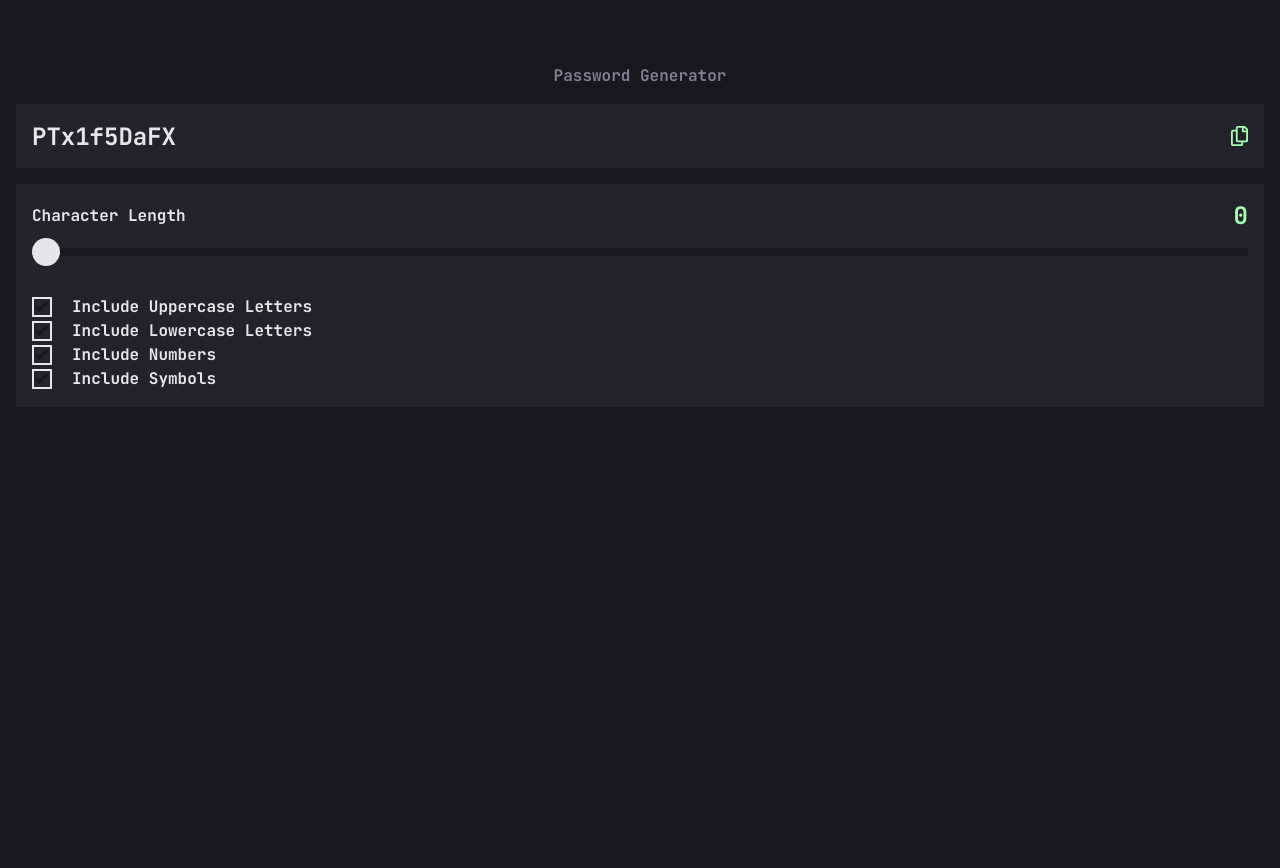
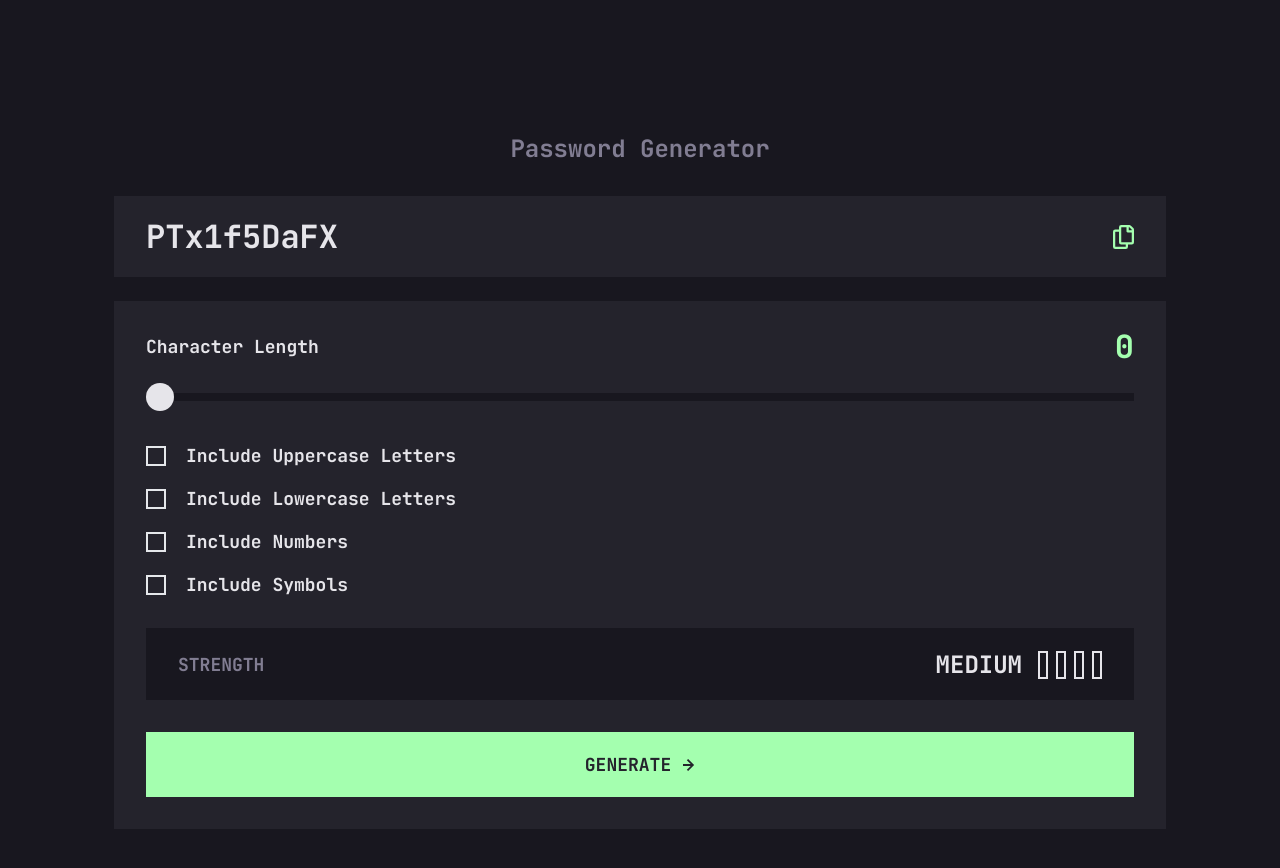
Before and after one commit to aneiqu/password-generator, a React (Vite) app: page / in a window 1280 px wide. Shown: the top 868 px of the page. Before the commit the page ends 800 px from the top, so only its background shows below. Built offline with nearby package versions, Linux system fonts and the light colour scheme.

Commit message:
added responsivity

```diff
--- a/src/App.tsx
+++ b/src/App.tsx
@@ -1,29 +1,38 @@
 import { useState } from "react";
 import "./App.css";
+import arrowRightIcon from "./assets/images/icon-arrow-right.svg";
 import copyIcon from "./assets/images/icon-copy.svg";
 import Option from "./components/generationOption";
+import PasswordStrength from "./components/passwordStrength";
 
 function App() {
   const [sliderValue, setSliderValue] = useState<number>(0);
+  // eslint-disable-next-line @typescript-eslint/no-explicit-any
+  const [options, setOptions] = useState<any>({
+    uppercase: false,
+    lowercase: false,
+    numbers: false,
+    symbols: false,
+  });
 
   return (
     <div className='font-JetBrains text-aWhite'>
-      <div className='flex flex-col gap-4 px-4 py-16'>
-        <div className='flex justify-center text-grey'>
-          <p className='text-base'>Password Generator</p>
+      <div className='flex flex-col gap-4 md:gap-6 px-4 md:px-[7.125rem] py-16 md:pt-[8.3125rem]'>
+        <div className='flex justify-center text-grey md:mb-[0.4375rem]'>
+          <p className='text-base md:text-2xl'>Password Generator</p>
         </div>
-        <div className='flex justify-between items-center px-4 bg-darkGrey h-16'>
-          <p className='headingM'>PTx1f5DaFX</p>
-          <img src={copyIcon} className='h-5' alt='Copy password' />
+        <div className='flex justify-between items-center px-4 md:px-8 py-4 md md:py-[1.1875rem] bg-darkGrey'>
+          <p className='headingM headingL'>PTx1f5DaFX</p>
+          <img src={copyIcon} className='h-5 md:h-6' alt='Copy password' />
         </div>
-        <div className='bg-darkGrey p-4'>
+        <div className='bg-darkGrey p-4 md:px-8 md:pt-6 md:pb-8'>
           <div className='flex flex-col gap-8'>
-            <div className='flex flex-col gap-2'>
+            <div className='flex flex-col gap-2 md:gap-4'>
               <div className='flex items-center justify-between'>
-                <p className='text-base'>Character Length</p>
-                <p className='headingM text-neonGreen'>{sliderValue}</p>
+                <p className='text-base bodyM'>Character Length</p>
+                <p className='headingM text-neonGreen headingL'>{sliderValue}</p>
               </div>
-              <div className='relative w-full'>
+              <div className='relative w-full h-7'>
                 <input
                   step={1}
                   min={0}
@@ -40,11 +49,40 @@ function App() {
                 />
               </div>
             </div>
-            <div>
-              <Option id={"uppercase"} text={"Include Uppercase Letters"} />
-              <Option id={"lowercase"} text={"Include Lowercase Letters"} />
-              <Option id={"numbers"} text={"Include Numbers"} />
-              <Option id={"symbols"} text={"Include Symbols"} />
+            <div className='flex flex-col gap-4 md:gap-5'>
+              <Option
+                id={"uppercase"}
+                text={"Include Uppercase Letters"}
+                toggled={options}
+                value={options.uppercase}
+                toggleOption={setOptions}
+              />
+              <Option
+                id={"lowercase"}
+                text={"Include Lowercase Letters"}
+                toggled={options}
+                value={options.lowercase}
+                toggleOption={setOptions}
+              />
+              <Option
+                id={"numbers"}
+                text={"Include Numbers"}
+                toggled={options}
+                value={options.numbers}
+                toggleOption={setOptions}
+              />
+              <Option
+                id={"symbols"}
+                text={"Include Symbols"}
+                toggled={options}
+                value={options.symbols}
+                toggleOption={setOptions}
+              />
+            </div>
+            <PasswordStrength passwordStrength={0} />
+            <div className='flex py-4 md:py-[1.3125rem] gap-3 items-center justify-center bg-neonGreen'>
+              <p className='text-base text-darkGrey bodyM'>GENERATE</p>
+              <img src={arrowRightIcon} className='h-3' />
             </div>
           </div>
         </div>
--- a/src/components/generationOption/index.tsx
+++ b/src/components/generationOption/index.tsx
@@ -1,17 +1,31 @@
+import { Dispatch, SetStateAction } from "react";
 import checkIcon from "../../assets/images/icon-check.svg";
 
 type propsType = {
   id: string;
   text: string;
+  toggled: object;
+  value: boolean;
+  toggleOption: Dispatch<SetStateAction<object>>;
 };
-export default function Option({ id, text }: propsType) {
+export default function Option({ id, text, toggled, value, toggleOption }: propsType) {
   return (
     <div className='flex relative items-center gap-5'>
-      <input id={id} type='checkbox' className='absolute peer opacity-0' />
+      <input
+        id={id}
+        type='checkbox'
+        className='absolute peer opacity-0'
+        onChange={() =>
+          toggleOption({
+            ...toggled,
+            [id]: !value,
+          })
+        }
+      />
       <span className='top-0 left-0 h-5 w-5 bg-transparent border-2 peer-checked:bg-neonGreen peer-checked:border-0 flex items-center justify-center'>
-        <img src={checkIcon}></img>
+        <img src={checkIcon} className={`${value ? "block" : "hidden"}`}></img>
       </span>
-      <label htmlFor={id} className='text-base'>
+      <label htmlFor={id} className='text-base bodyM'>
         {text}
       </label>
     </div>
--- /dev/null
+++ b/src/components/passwordStrength/index.tsx
@@ -0,0 +1,20 @@
+import StrengthBar from "./strengthBar";
+
+type propsType = {
+  passwordStrength: number;
+};
+
+export default function PasswordStrength({ passwordStrength }: propsType) {
+  const strengthBars = new Array(4)
+    .fill("")
+    .map((_, i) => <StrengthBar key={i} achieved={i >= passwordStrength} />);
+  return (
+    <div className='flex px-4 md:px-8 py-[0.875rem] md:py-5 md:pt-[1.3125rem] justify-between items-center bg-vDarkGrey'>
+      <p className='text-base text-grey bodyM'>STRENGTH</p>
+      <div className='flex items-center gap-4'>
+        <p className='bodyM md:text-[1.5rem] md:leading-[1.9375rem]'>MEDIUM</p>
+        <div className='flex gap-2'>{strengthBars}</div>
+      </div>
+    </div>
+  );
+}
--- /dev/null
+++ b/src/components/passwordStrength/strengthBar.tsx
@@ -0,0 +1,9 @@
+type propsType = {
+  achieved: boolean;
+};
+
+export default function StrengthBar({ achieved }: propsType) {
+  return (
+    <div className={`w-[0.625rem] h-7  ${achieved ? "border-2 border-aWhite" : "bg-yellow"}`}></div>
+  );
+}
--- a/src/index.css
+++ b/src/index.css
@@ -10,15 +10,18 @@ body {
   background-color: #18171f;
   overflow: hidden;
 }
-.headingL {
-  font-size: 32px;
-  line-height: 43px;
+
+.bodyM {
+  font-size: 18px;
+  line-height: 23px;
 }
 .headingM {
   font-size: 24px;
   line-height: 31px;
 }
-.bodyM {
-  font-size: 18px;
-  line-height: 23px;
+@media screen and (min-width: 768px) {
+  .headingL {
+    font-size: 32px;
+    line-height: 43px;
+  }
 }
```
